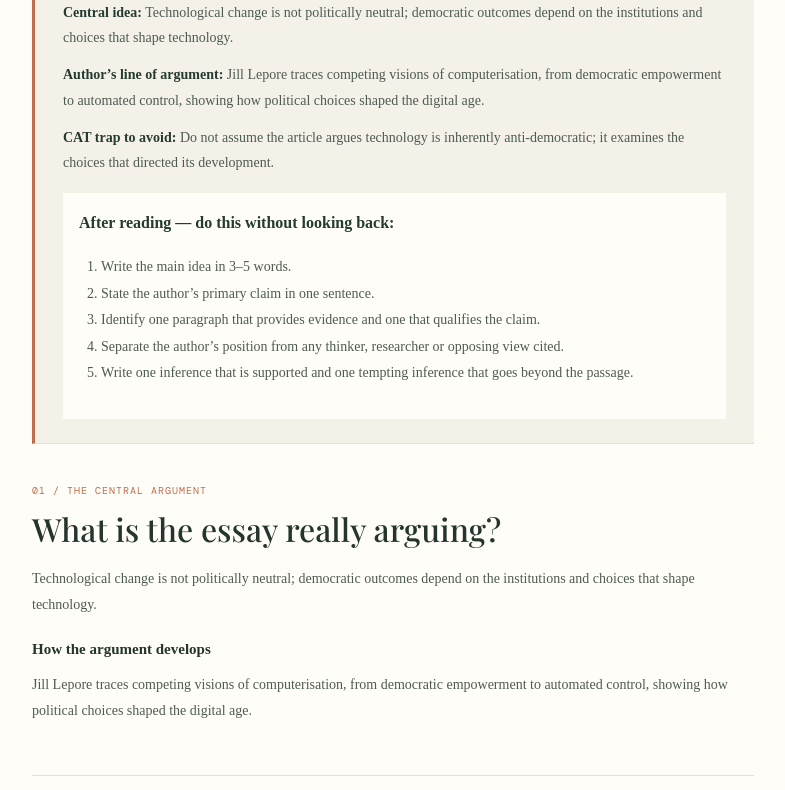
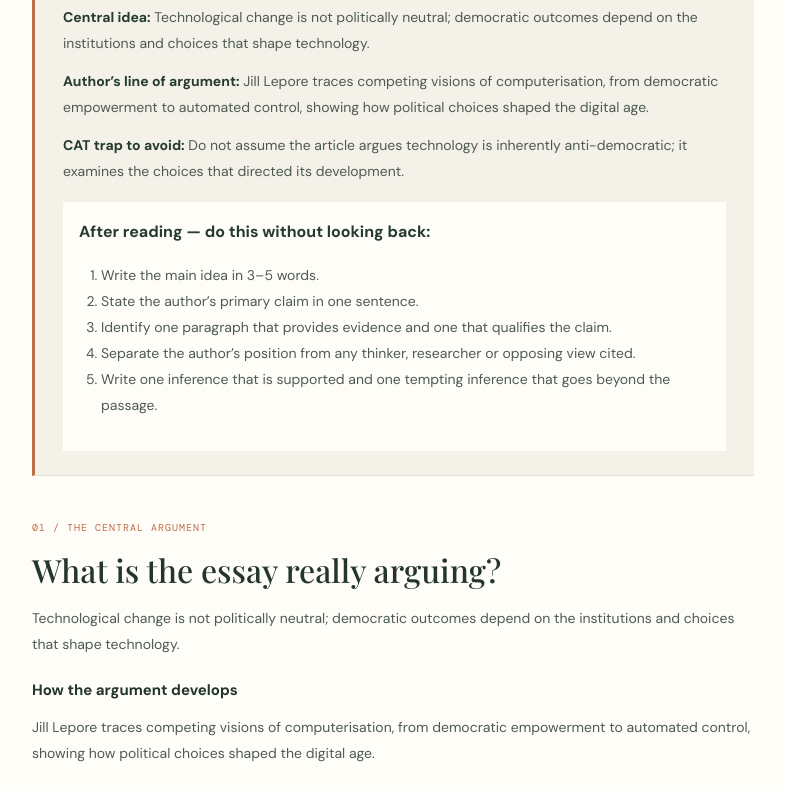
Before and after one commit to jayamishra2520-a11y/the-reading-room, a plain HTML site: page analysis.html in a window 1280 px wide. Shown: the part 754-1544 px from the top of the page, without its empty margins (247-1032 px from the left). Drawn offline with nearby package versions, Linux system fonts and the light colour scheme.

Commit message:
Reset article analysis typography and prevent overlapping text

```diff
--- a/analysis.css
+++ b/analysis.css
@@ -36,3 +36,17 @@
  .analysis-page .vocab-grid{grid-template-columns:1fr}
  .analysis-page footer.analysis-footer{align-items:flex-start;flex-direction:column}
 }
+
+
+/* Standalone page baseline: no dashboard stylesheet is loaded on analysis.html. */
+html,body.analysis-page{margin:0!important;padding:0!important;width:100%;min-height:100%;font-family:"DM Sans",Arial,sans-serif;font-size:16px;line-height:1.6;overflow-x:hidden}
+.analysis-page *{box-sizing:border-box}
+.analysis-page .analysis-document{display:block;position:relative;float:none;clear:both}
+.analysis-page .analysis-document p{position:static;float:none;clear:both;white-space:normal;overflow:visible}
+.analysis-page .analysis-document h1,.analysis-page .analysis-document h2,.analysis-page .analysis-document h3{position:static;float:none;clear:both;white-space:normal;overflow-wrap:anywhere}
+.analysis-page .analysis-document section,.analysis-page .analysis-document article,.analysis-page .analysis-document header,.analysis-page .analysis-document footer{position:static;float:none;clear:both}
+.analysis-page .analysis-hero,.analysis-page .analysis-section,.analysis-page .analysis-footer{line-height:1.7}
+.analysis-page .analysis-section h2{margin:12px 0 18px;font-weight:500}
+.analysis-page .analysis-section h3{margin:22px 0 8px;line-height:1.4}
+.analysis-page .analysis-section p,.analysis-page .analysis-section li{line-height:1.85}
+.analysis-page .analysis-nav span{line-height:1.6}
```
